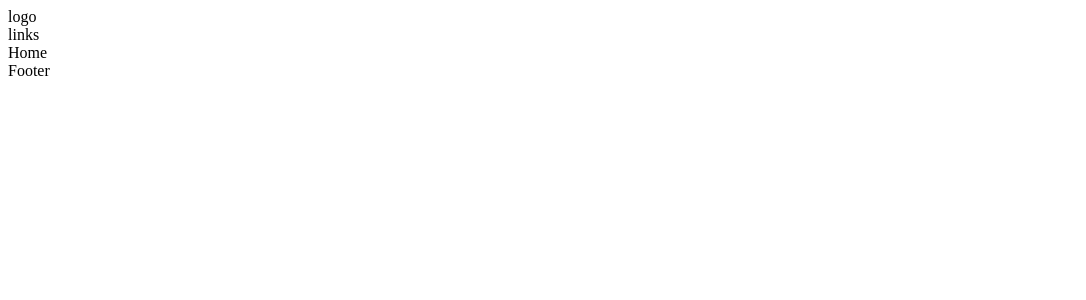
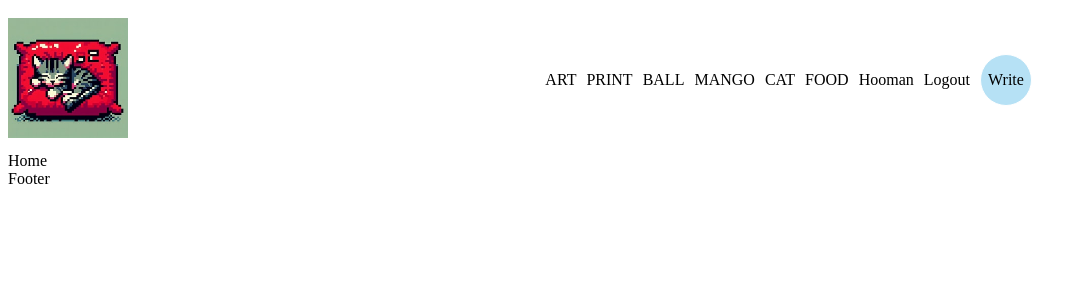
Before and after one commit to hoomanity/cautious-palm-tree, a React (Vite) app in the folder client/: page / in a window 1280 px wide. Shown: the top 300 px of the page, without its empty margins (0-1086 px from the left). Built offline with nearby package versions, Linux system fonts and the light colour scheme.

Commit message:
making the navbar links and style of navbar

```diff
--- a/client/src/components/Navbar.jsx
+++ b/client/src/components/Navbar.jsx
@@ -1,13 +1,27 @@
 import React from 'react'
+import {Link} from 'react-router-dom'
+import Logo from "../img/logo.jpg"
 
 function Navbar() {
   return (
     <div className='navbar'>
       <div className="container">
-        <div className="logo">logo</div>
-        <div className="links">links</div>
+        <div className="logo">
+          <img src={Logo} alt="logo" />
+        </div>
+        <div className="links">
+          <Link className="link" to="/?cat=art"><h6>ART</h6></Link>
+          <Link className="link" to="/?cat=print"><h6>PRINT</h6></Link>
+          <Link className="link" to="/?cat=ball"><h6>BALL</h6></Link>
+          <Link className="link" to="/?cat=mango"><h6>MANGO</h6></Link>
+          <Link className="link" to="/?cat=cat"><h6>CAT</h6></Link>
+          <Link className="link" to="/?cat=food"><h6>FOOD</h6></Link>
+          <span>Hooman</span>
+          <span>Logout</span>
+          <span className='write'><Link className='link' to="/write">Write</Link></span>
+        </div>
       </div>
-      </div>
+    </div>
   )
 }
 
--- a/client/src/style.scss
+++ b/client/src/style.scss
@@ -1,18 +1,28 @@
-$backgroundColor:#4e476d;
+$purple: #4e476d;
+$lightGreen: #b6e1f5;
 
+.app {
+  display: flex;
+  justify-content: center;
+  justify-content: space-between;
+  .container {
+    width: 1024px;
 
-.app{
-    .container{
+    .link {
+      text-decoration: none;
+      color: inherit;
+    }
+
     //LOGIN & REGISTER
     .auth {
-            display:flex;
+      display: flex;
       flex-direction: column;
       align-items: center;
       justify-content: center;
-            background-color: $backgroundColor;
+      background-color: $purple;
       height: 100vh;
 
-            h1{
+      h1 {
         font-size: 20px;
         color: rgb(215, 193, 255);
         margin-bottom: 20px;
@@ -25,23 +35,22 @@ $backgroundColor:#4e476d;
         width: 200px;
         gap: 20px;
 
-            input{
+        input {
           padding: 10px;
           border: none;
           border-bottom: 1px solid gray;
         }
-            button{
-                padding:10px ;
+        button {
+          padding: 10px;
           border: none;
           background-color: #2d1555;
           cursor: pointer;
           color: white;
         }
-            p{
+        p {
           font-size: 12px;
           text-align: center;
           color: red;
-
         }
         span {
           font-size: 12px;
@@ -50,5 +59,49 @@ $backgroundColor:#4e476d;
       }
     }
     //NAVBAR
+    .navbar {
+      .container {
+        padding: 10px 0px;
+        display: flex;
+        align-items: center;
+        justify-content: space-between;
+        .logo {
+          img {
+            width: 120px;
           }
         }
+        .links {
+          display: flex;
+          align-items: center;
+          gap: 10px;
+
+          h6 {
+            font-size: 16px;
+            font-weight: 300;
+          }
+
+          span {
+            cursor: pointer;
+          }
+          .write {
+            background-color: $lightGreen;
+            width: 50px;
+            height: 50px;
+            border-radius: 50%;
+            display: flex;
+            align-items: center;
+            justify-content: center;
+            font-weight: 300;
+            border: 1px solid white;
+
+            &:hover {
+              color: #052b13;
+              background-color: white;
+              border: 1px solid #052b13;
+            }
+          }
+        }
+      }
+    }
+  }
+}
```
Also changed, not shown: client/src/img/logo.jpg (added). Lines whose indentation alone changed are shown as unchanged.
